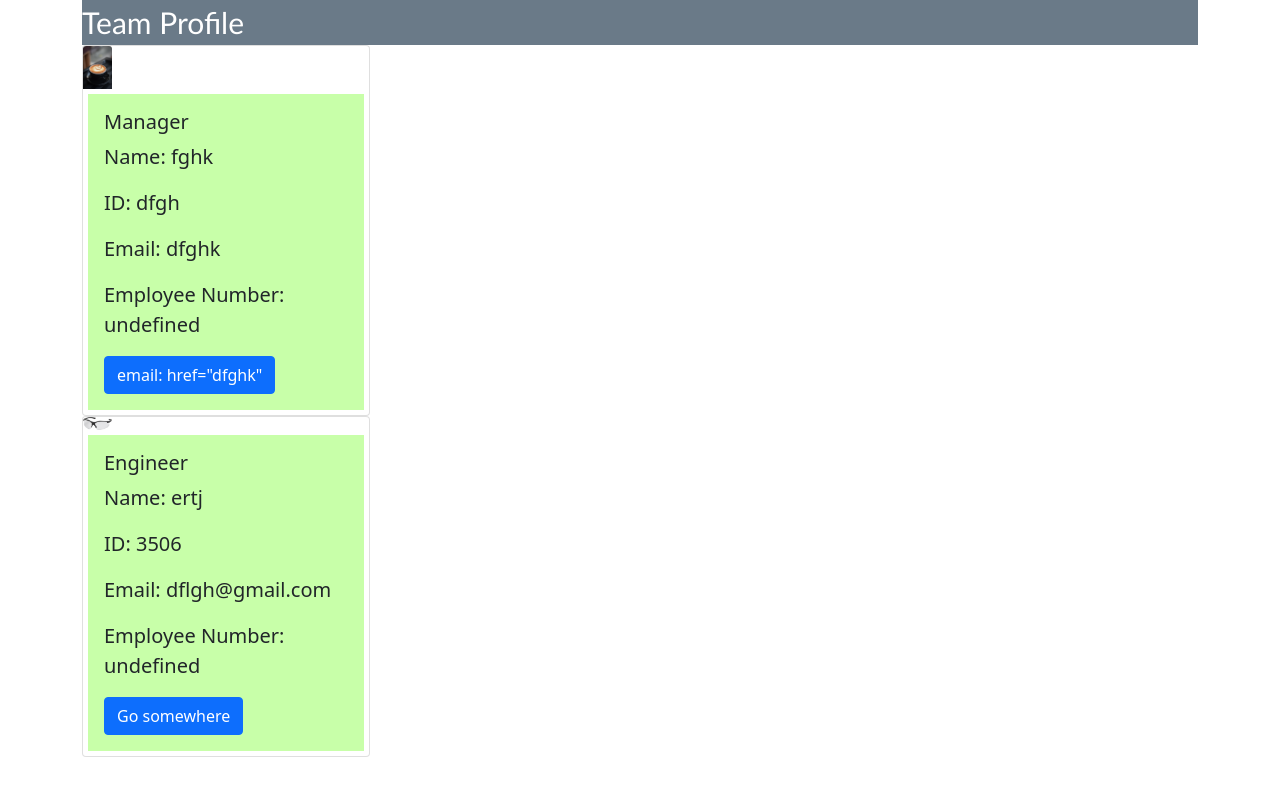
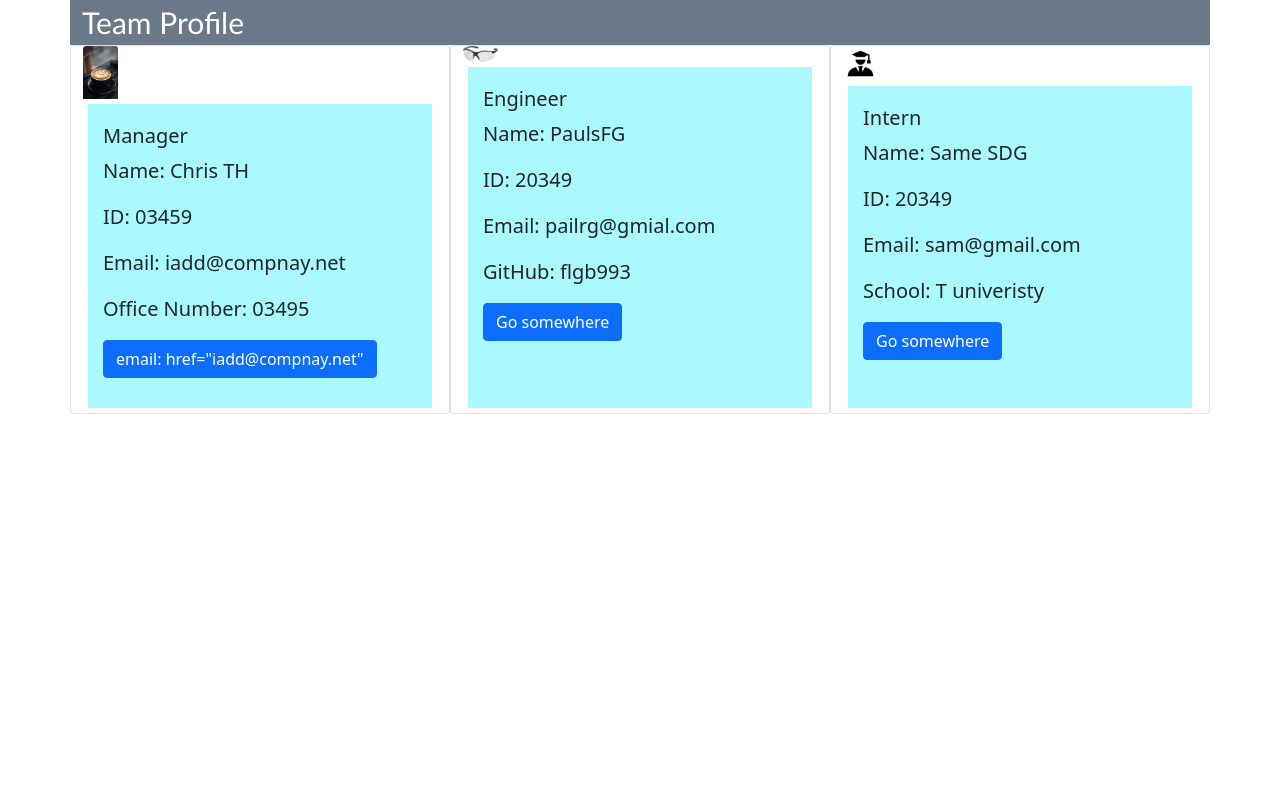
Before and after one commit to IsaacAkanbi/Team-profile-generator, a website: page index.html in a window 1280 px wide. Drawn offline with nearby package versions, Linux system fonts and the light colour scheme.

Commit message:
updated coding

```diff
--- a/index.html
+++ b/index.html
@@ -4,40 +4,53 @@
 <head>
   <meta charset="UTF-8">
   <meta http-equiv="X-UA-Compatible" content="ie=edge">
+  <link rel="stylesheet" href="https://cdn.jsdelivr.net/npm/bootstrap@5.0.0-beta3/dist/css/bootstrap.min.css" integrity="sha384-eOJMYsd53ii+scO/bJGFsiCZc+5NDVN2yr8+0RDqr0Ql0h+rP48ckxlpbzKgwra6" crossorigin="anonymous">
   <link rel="stylesheet" href="./style.css" />
-  <link rel="stylesheet" href="https://cdn.jsdelivr.net/npm/bootstrap@5.0.0-beta3/dist/css/bootstrap.min.css" integrity="sha384-eOJMYsd53ii+scO/bJGFsiCZc+5NDVN2yr8+0RDqr0Ql0h+rP48ckxlpbzKgwra6" crossorigin="anonymous">
   <title>Team profile</title>
 </head>
 <body>
 <div class="jumbotron jumbotron-fluid">
 <div class="container">
- <header> Team Profile </header>
+    <div class="row">
 
-    <div class="card" style="width: 18rem;">
+     <header> Team Profile </header>
+
+    <div class="card col" style="width: 18rem;">
         <img src="./Assets/pexels.jpg" class="card-img-top" alt="coffee">
         <div class="card-body">
         <h5 class="card-title">Manager</h5>
-        <p class="card-text">Name: fghk </p>
-        <p class="card-text">ID: dfgh </p>
-        <p class="card-text">Email: dfghk </p>
-        <p class="card-text">Employee Number: undefined </p>
+        <p class="card-text">Name: Chris TH </p>
+        <p class="card-text">ID: 03459 </p>
+        <p class="card-text">Email: iadd@compnay.net </p>
+        <p class="card-text">Office Number: 03495 </p>
 
-        <a href="#" class="btn btn-primary">email: href="dfghk"</a>
+        <a href="#" class="btn btn-primary">email: href="iadd@compnay.net"</a>
         </div>
     </div>
-    <div class="card" style="width: 18rem;">
+    <div class="card col" style="width: 18rem;">
         <img src="./Assets/engineer.jpg" class="card-img-top" alt="goggle">
         <div class="card-body">
             <h5 class="card-title">Engineer</h5>
-            <p class="card-text">Name: ertj </p>
-            <p class="card-text">ID: 3506 </p>
-            <p class="card-text">Email: dflgh@gmail.com </p>
-            <p class="card-text">Employee Number: undefined </p>
+            <p class="card-text">Name: PaulsFG </p>
+            <p class="card-text">ID: 20349 </p>
+            <p class="card-text">Email: pailrg@gmial.com </p>
+            <p class="card-text">GitHub: flgb993 </p>
 
             <a href="#" class="btn btn-primary">Go somewhere</a>
         </div>
     </div>
-
+    <div class="card col" style="width: 18rem;">
+        <img src="./Assets/intern.png" class="card-img-top" alt="scholar">
+        <div class="card-body">
+            <h5 class="card-title">Intern</h5>
+            <p class="card-text">Name: Same SDG </p>
+            <p class="card-text">ID: 20349 </p>
+            <p class="card-text">Email: sam@gmail.com </p>
+            <p class="card-text">School: T univeristy </p>
+            <a href="#" class="btn btn-primary">Go somewhere</a>
+        </div>
+    </div>
+</div>
 </div>
 </div>
 </body>
--- a/lib/Engineer.js
+++ b/lib/Engineer.js
@@ -1,10 +1,10 @@
 const Employee =require('./Employee');
 
 class Engineer extends Employee {
-    constructor(name, id, email, officeNumber) {
+    constructor(name, id, email, git) {
         super(name, id, email);
 
-        this.officeNumber = officeNumber;
+        this.git = git;
     }
 
     getRole() {
--- a/lib/Intern.js
+++ b/lib/Intern.js
@@ -1,10 +1,8 @@
 const Employee = require('./Employee');
 
 class Intern extends Employee {
-    constructor(name, id, email, officeNumber, schoolName) {
+    constructor(name, id, email, schoolName) {
         super(name, id, email);
-
-        this.officeNumber = officeNumber;
         this.schoolName = schoolName;
     }
 
--- a/style.css
+++ b/style.css
@@ -31,8 +31,8 @@
     font-size: 40px;
     flex: 1;
     font-size: 20px;
-    background-color: rgba(174, 255, 127, 0.671);
-    padding: 20px;
+    background-color: rgba(127, 246, 255, 0.671);
+    padding: 20px 20px 30px 15px;
     margin: 5px;
   }
 
```
Also changed, not shown: index.js (+5 -6 lines).
